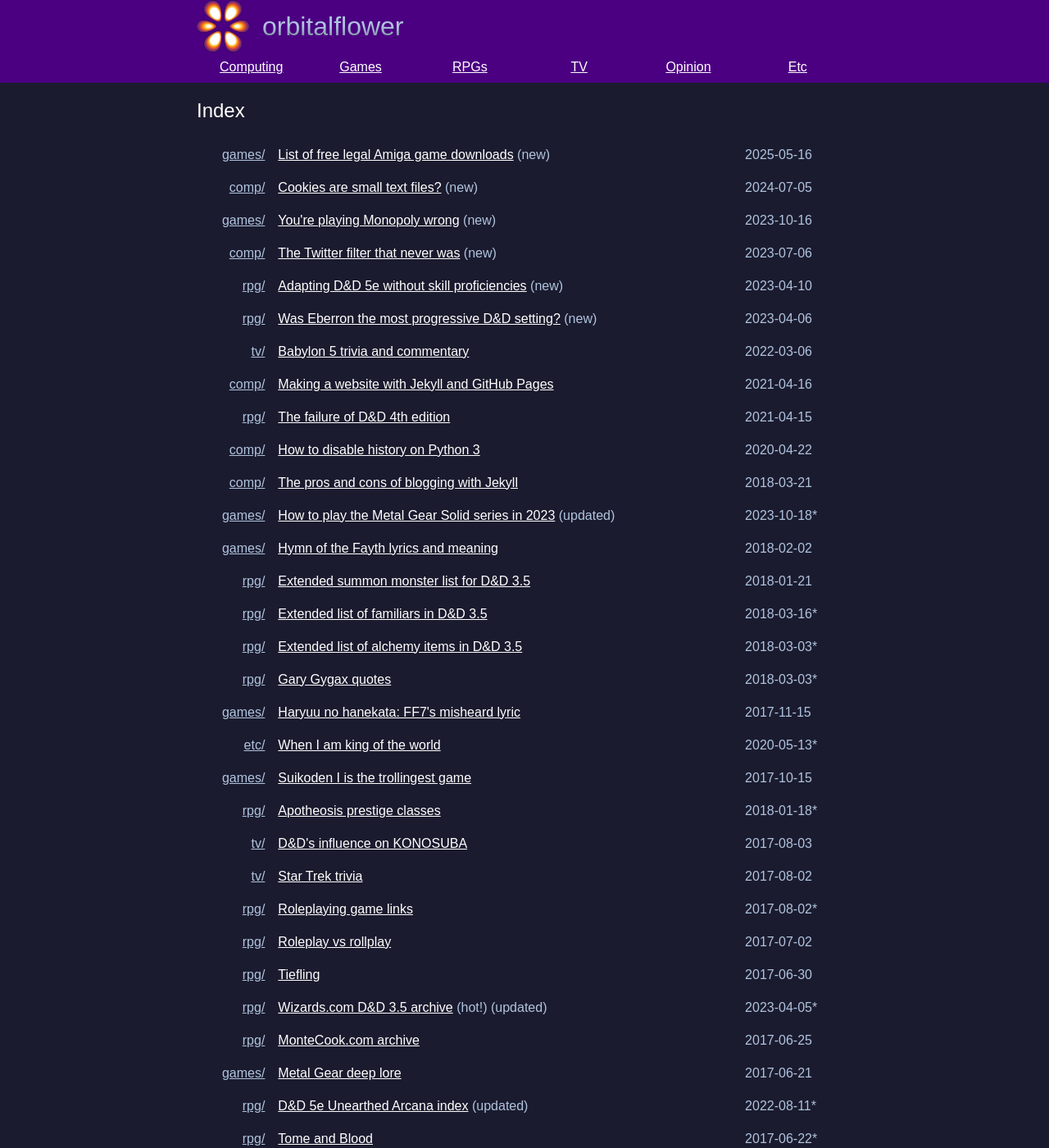
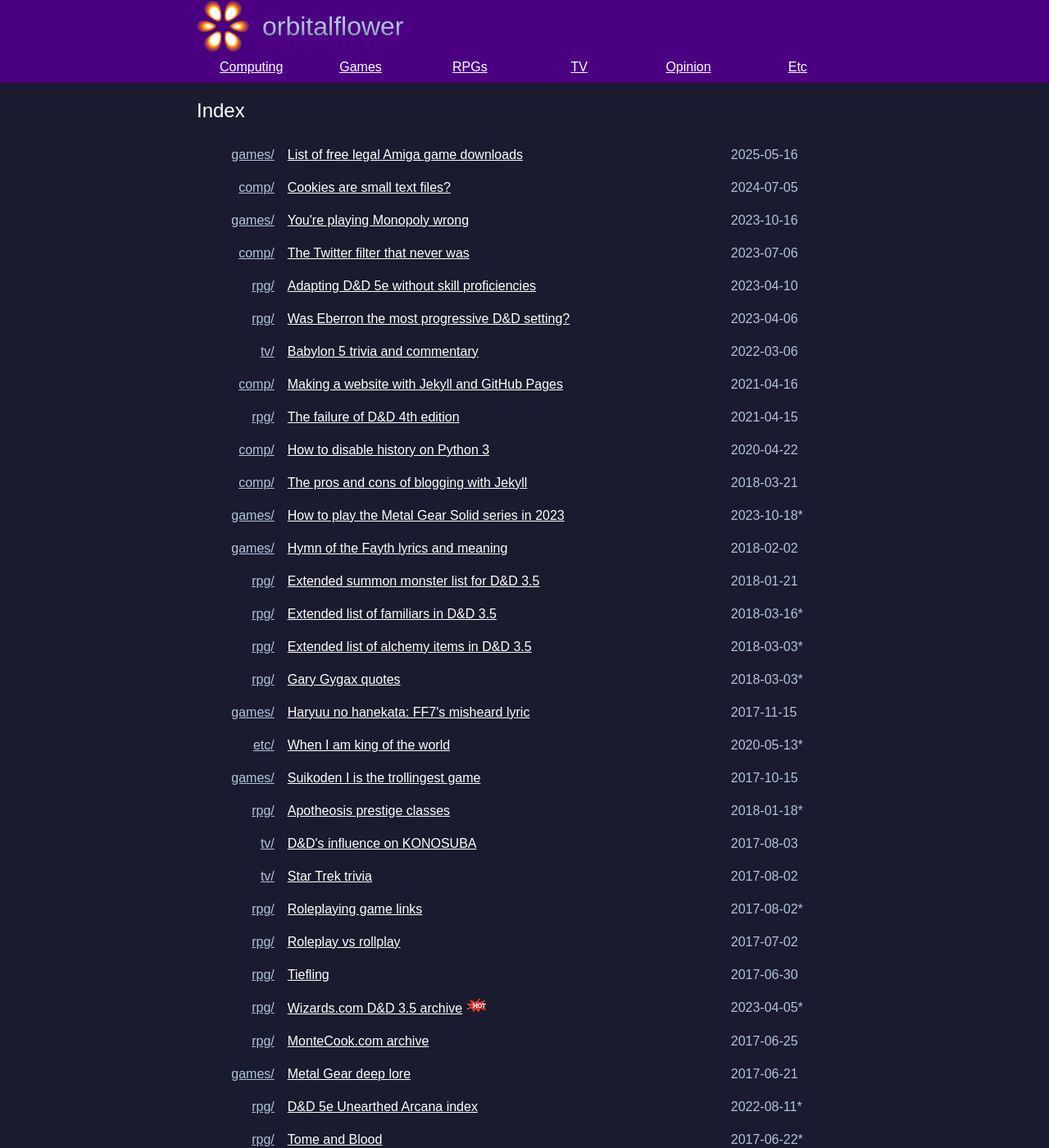
Before and after one commit to orbitalflower/orbitalflower.github.io, a Jekyll site: the page built from index.md, in a window 1280 px wide and 1400 px high. Shown: the whole window at 82% size. Built offline with Jekyll 4.4.1, drawn with Linux system fonts in a browser that asks for light colours.

Commit message:
Add images

```diff
--- a/_layouts/index.html
+++ b/_layouts/index.html
@@ -15,21 +15,21 @@
   <td class="index-link"><a href="{{post.url}}">{{post.title}}</a>
   {% for tag in post.tags %}
     {% if tag=="hot" %}
-      (hot!)
+      <img src="{{ "img/hot.gif" | absolute_url }}" alt="Hot!">
     {% endif %}
   {% endfor %}
 
   {% capture postdate %}{{ post.date | date: '%s'}}{% endcapture %}
   {% capture now %}{{'now' | date: '%s'}}{% endcapture %}
   {% assign postdate = postdate | plus: 0 %}
-  {% assign past = now | minus: 94608000 %}<!-- 2628000 -->
+  {% assign past = now | minus: 2628000 %}
   {% if postdate > past %}
-    (new)
+    <img src="{{ "img/new.gif" | absolute_url }}" alt="New!">
   {% elsif post.updated %}
     {% capture postdate %}{{ post.updated | date: '%s'}}{% endcapture %}
     {% assign postdate = postdate | plus: 0 %}
     {% if postdate > past %}
-      (updated)
+      <img src="{{ "img/updated.gif" | absolute_url }}" alt="Updated">
     {% endif %}
   {% endif %}
 
```
Also changed, not shown: img/hot.gif (added), img/new.gif (added), img/updated.gif (added).
